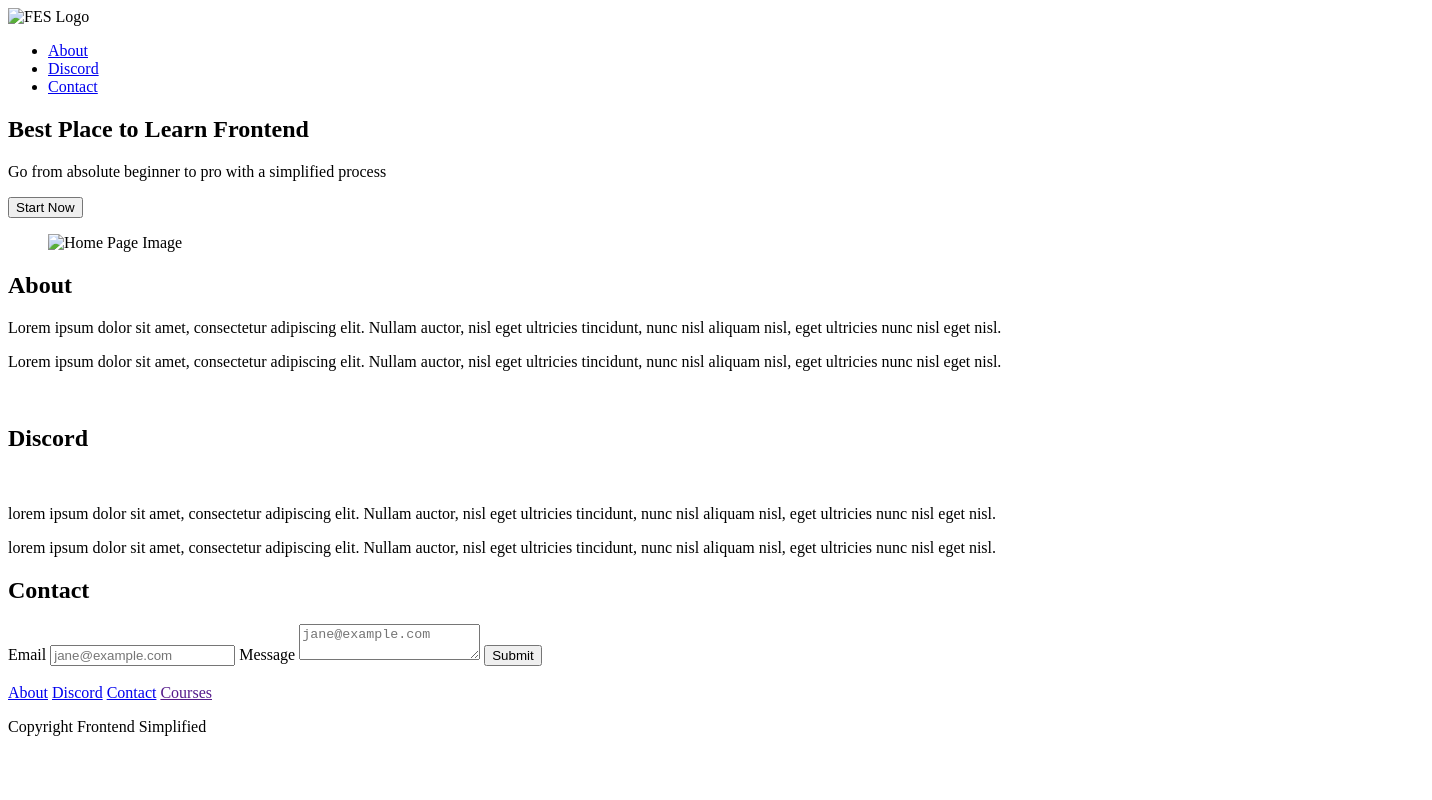
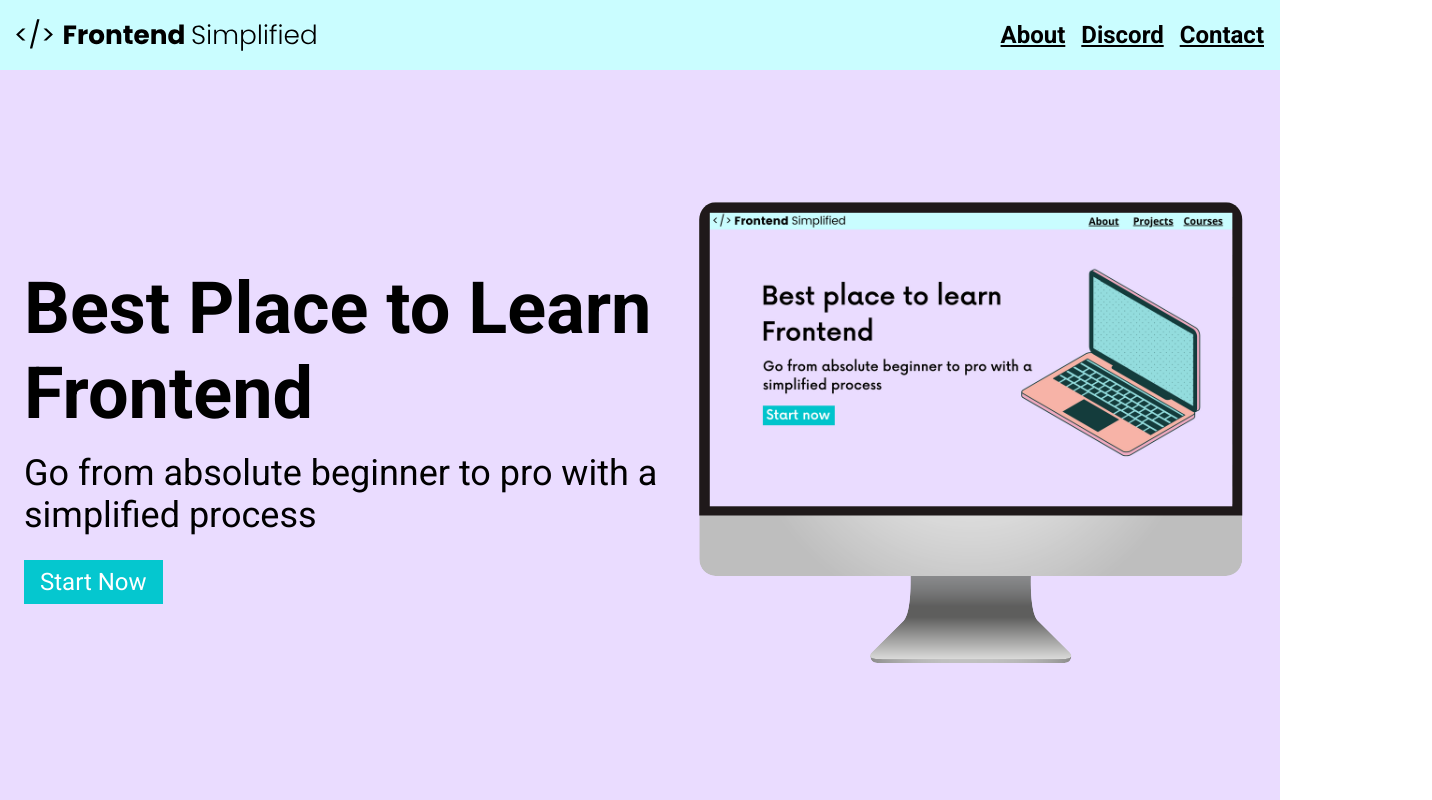
Before and after one commit to shelbykbrown/My-First-Project-2.0, a plain HTML site: page index.html in a window 1280 px wide. Shown: the top 800 px of the page, 1432 px wide, since content can reach past the window. Drawn offline with Linux system fonts and the light colour scheme.

Commit message:
Adding CSS

```diff
--- a/index.html
+++ b/index.html
@@ -4,11 +4,12 @@
     <meta charset="UTF-8">
     <meta name="viewport" content="width=device-width, initial-scale=1.0">
     <title>Document</title>
+    <link rel="stylesheet" href="./style.css">
 </head>
 <body>
     <section>
         <nav>
-            <img src="./assets/FES.svg" alt="FES Logo">
+            <img src="./assets/HTML Practise Assets/FES.svg" class="logo" alt="FES Logo">
             <ul>
                 <li><a href="about">About</a></li>
                 <li><a href="discord">Discord</a></li>
@@ -16,60 +17,70 @@
             </ul>
         </nav>
         <header>
+            <div class="row">
             <div>
                 <h1>Best Place to Learn Frontend</h1>
-                <p>Go from absolute beginner to pro with a simplified process</p>
+                <p class="subheader">Go from absolute beginner to pro with a simplified process</p>
                 <button>Start Now</button>
             </div>
             <figure>
-                <img src=".assets.laptop.png" alt="Home Page Image">
+                <img src="./assets/HTML Practise Assets/laptop.png" alt="Home Page Image">
             </figure>
+        </div>
         </header>
     </section>
 
     <main>
         <section id="about">
             <h2>About</h2>
-            <div>
-                <p>Lorem ipsum dolor sit amet, consectetur adipiscing elit. Nullam auctor, nisl eget ultricies tincidunt, nunc nisl aliquam nisl, eget ultricies nunc nisl eget nisl.</p>
-                <p>Lorem ipsum dolor sit amet, consectetur adipiscing elit. Nullam auctor, nisl eget ultricies tincidunt, nunc nisl aliquam nisl, eget ultricies nunc nisl eget nisl.</p>
+            <div class="row">
+            <div class="section__description">
+            <div class="section__description--wrapper">
+                <p class="section__description--para">Lorem ipsum dolor sit amet, consectetur adipiscing elit. Nullam auctor, nisl eget ultricies tincidunt, nunc nisl aliquam nisl, eget ultricies nunc nisl eget nisl.</p>
+                <p class="section__description--para">Lorem ipsum dolor sit amet, consectetur adipiscing elit. Nullam auctor, nisl eget ultricies tincidunt, nunc nisl aliquam nisl, eget ultricies nunc nisl eget nisl.</p>
             </div>
-            <figure>
-                <img src="./assets/about.jpg" alt="">
+            <figure class="about__img--wrapper">
+                <img src="./assets/HTML Practise Assets/about.jpg" alt="">
             </figure>
+        </div>
+        </div>
         </section>
 
         <section id="discord">
         <h2>Discord</h2>
-        <figure>
-            <img src="./assets/discord.png" alt="">
+        <div class="row">
+        <div class="section__description">
+        <figure class="about__img--wrapper">
+            <img src="./assets/HTML Practise Assets/discord.png" alt="">
         </figure>
-        <div>
-            <p>lorem ipsum dolor sit amet, consectetur adipiscing elit. Nullam auctor, nisl eget ultricies tincidunt, nunc nisl aliquam nisl, eget ultricies nunc nisl eget nisl.</p>
-            <p>lorem ipsum dolor sit amet, consectetur adipiscing elit. Nullam auctor, nisl eget ultricies tincidunt, nunc nisl aliquam nisl, eget ultricies nunc nisl eget nisl.</p>
+        <div class="section__description--wrapper">
+            <p class="section__description--para">lorem ipsum dolor sit amet, consectetur adipiscing elit. Nullam auctor, nisl eget ultricies tincidunt, nunc nisl aliquam nisl, eget ultricies nunc nisl eget nisl.</p>
+            <p class="section__description--para">lorem ipsum dolor sit amet, consectetur adipiscing elit. Nullam auctor, nisl eget ultricies tincidunt, nunc nisl aliquam nisl, eget ultricies nunc nisl eget nisl.</p>
         </div>
+    </div>
+    </div>
         </section>
 
         <section id="contact">
             <h2>Contact</h2>
             <form action="">
                 <label>Email</label>
-                <input type="text" placeholder="jane@example.com">
+                <input type="email" placeholder="jane@example.com">
                 <label>Message</label>
-                <textarea type="text" placeholder="jane@example.com"></textarea>
-                <button>Submit</button>
+                <textarea type="text" placeholder="Let's Get Connected"></textarea>
+                <button>Contact Us!</button>
             </form>
         </section>
 
     </main>
 
     <footer>
-        <img src="./assets/FEs.svg" alt="">
-        <div>
-            <a href="about">About</a>
-            <a href="discord">Discord</a>
-            <a href="contact">Contact</a>
-            <a href="">Courses</a>
+        <img class="footer__logo" src="./assets/HTML Practise Assets/FEs.svg" alt="">
+        <div class="footer__links">
+            <a class="footer__link" href="about">About</a>
+            <a class="footer__link" href="discord">Discord</a>
+            <a class="footer__link" href="contact">Contact</a>
+            <a class="footer__link" href="">Courses</a>
         </div>
         <p>Copyright Frontend Simplified</p>
     </footer>
--- /dev/null
+++ b/style.css
@@ -0,0 +1,182 @@
+@import url('https://fonts.googleapis.com/css2?family=Roboto:ital,wght@0,100..900;1,100..900&display=swap');
+* {
+  padding: 0;
+  margin: 0;
+  box-sizing: border-box;
+  font-family: 'Roboto', sans-serif;
+}
+
+nav {
+    height: 70px;
+    display: flex;
+    justify-content: space-between;
+    align-items: center;
+    padding: 0 16px;
+    background-color: #cafdff;
+}
+
+header {
+    background-color: #eadcff;
+    height: calc(100vh - 70px);
+    padding: 24px;
+    display: flex;
+    align-items: center;
+   justify-content: center;
+}
+
+h1 {
+    font-size: 72px;
+}
+
+.subheader {
+    font-size: 36px;
+    margin: 16px 0 24px 0;
+}
+
+button {
+    background-color: #05c7cf;
+    color: white;
+    border: none;
+    padding: 8px 16px;
+    font-size: 24px;
+    cursor: pointer;
+}
+
+a {
+    color: #000;
+    font-size: 24px;
+    font-weight: 700
+}
+
+.logo {
+  width: 300px;
+}
+
+ul {
+    display: flex;
+}
+
+li {
+    list-style-type: none;
+    padding-left: 16px;
+}
+
+
+
+.row {
+    width: 100%;
+    max-width: 1300px;
+    display: flex;
+    align-items: center;
+    justify-content: center;
+    margin: 0 auto;
+}
+
+#about,
+#discord,
+#contact,
+footer {
+    padding: 48px 0;
+}
+
+/*
+
+ABOUT
+
+*/
+
+#about {
+    background-color: #f8ffdc;
+}
+
+h2 {
+    font-size: 60px;
+    text-align: center;
+    margin-bottom: 24px;
+}
+
+.section__description {
+    display: flex;
+    justify-content: center;
+    align-items: center;
+}
+
+.about__img--wrapper {
+    width: 40%;
+    padding: 0 24px;
+}
+
+img {
+    width: 100;
+}
+
+.section__description--wrapper {
+    width: 60%;
+    padding: 0 24px;
+}
+
+.section__description--para {
+    font-size: 20px;
+    line-height: 1.5;
+    margin-bottom: 24px;
+}
+
+/*
+
+DISCORD
+
+*/
+
+#discord {
+    background-color: #cefeff;
+}
+
+/*
+
+CONTACT
+
+*/
+
+#contact {
+    background-color: #dce9ff;
+}
+
+form {
+    width: 100%;
+    max-width: 600px;
+    display: flex;
+    flex-direction: column;
+    margin: 0 auto;
+}
+
+input, textarea {
+    margin-bottom: 24px;
+    font-size: 20px;
+    padding: 6px 12px;
+}
+
+/*
+
+FOOTER
+
+*/
+
+footer {
+    background-color: #aaf5ff;
+    display: flex;
+    flex-direction: column;
+    align-items: center;
+}
+
+.footer__logo {
+    max-width: 480px;
+    margin-bottom: 16px;
+}
+
+.footer__links {
+    margin-bottom: 32px
+}
+
+.footer__link {
+    padding: 0 16px;
+}
```
